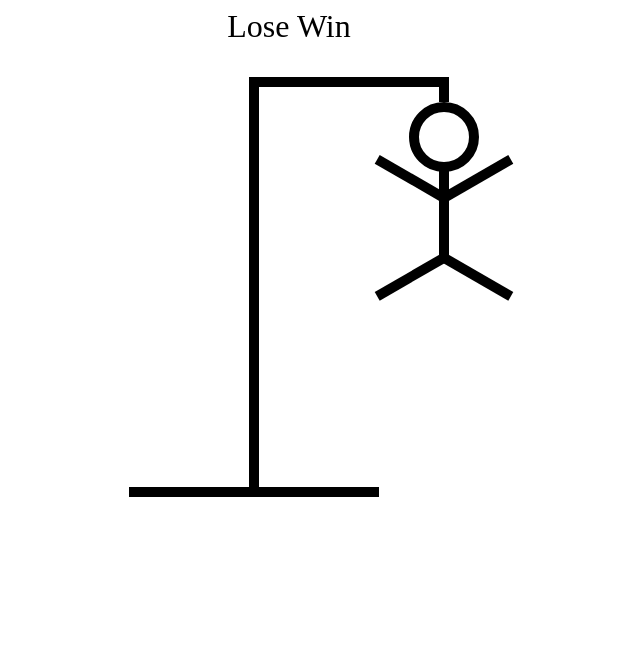
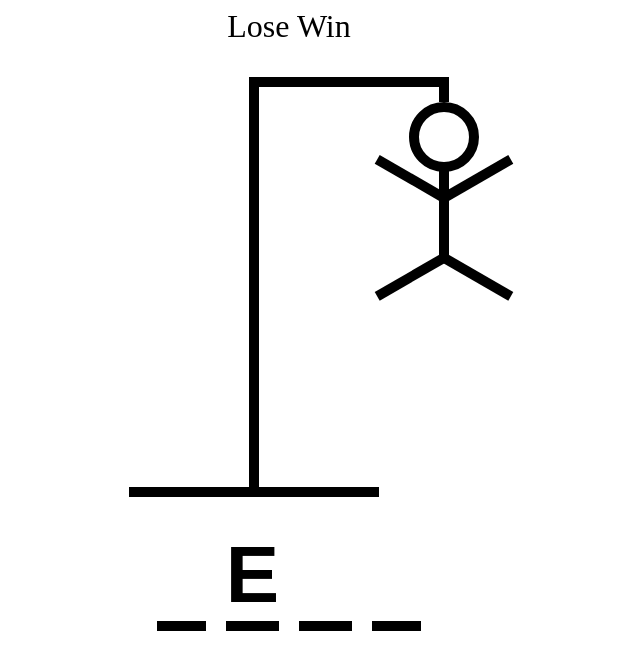
Before and after one commit to seanecal/hangman-game, a React (Vite) app in the folder aHangmanGame/: page / in a window 1280 px wide. Shown: the top 670 px of the page, without its empty margins (351-991 px from the left). Built offline with nearby package versions, Linux system fonts and the light colour scheme.

Commit message:
finished the hangmanword component

```diff
--- a/aHangmanGame/src/HangmanWord.tsx
+++ b/aHangmanGame/src/HangmanWord.tsx
@@ -1,3 +1,20 @@
 export function HangmanWord() {
-
+  const word = "text"
+  const guessedLetters = "e"
+  return(
+    <div style={{
+      display: "flex",
+      textTransform: "uppercase",
+      gap: ".25em",
+      fontWeight: "bolder",
+      fontSize: "5rem",
+      fontFamily: "sans-serif"
+    }}>
+    {word.split("").map((letter, index) => (
+      <span style={{ borderBottom: "10px solid black" }} key={index}>
+        <span style={{ visibility: guessedLetters.includes(letter)? "visible" : "hidden" }}>{letter}</span>
+      </span>
+    ))}
+    </div>
+  )
 }
```
